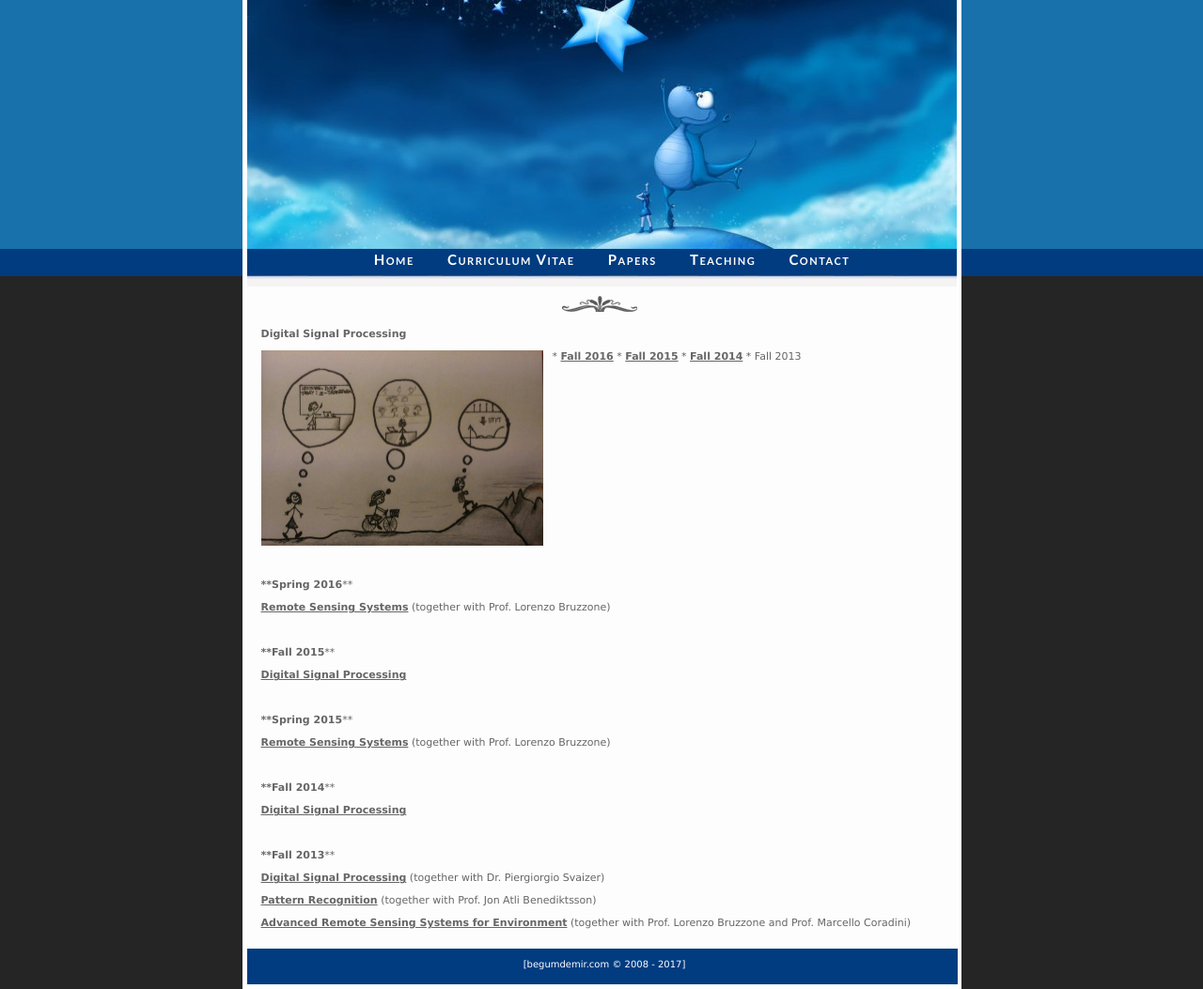
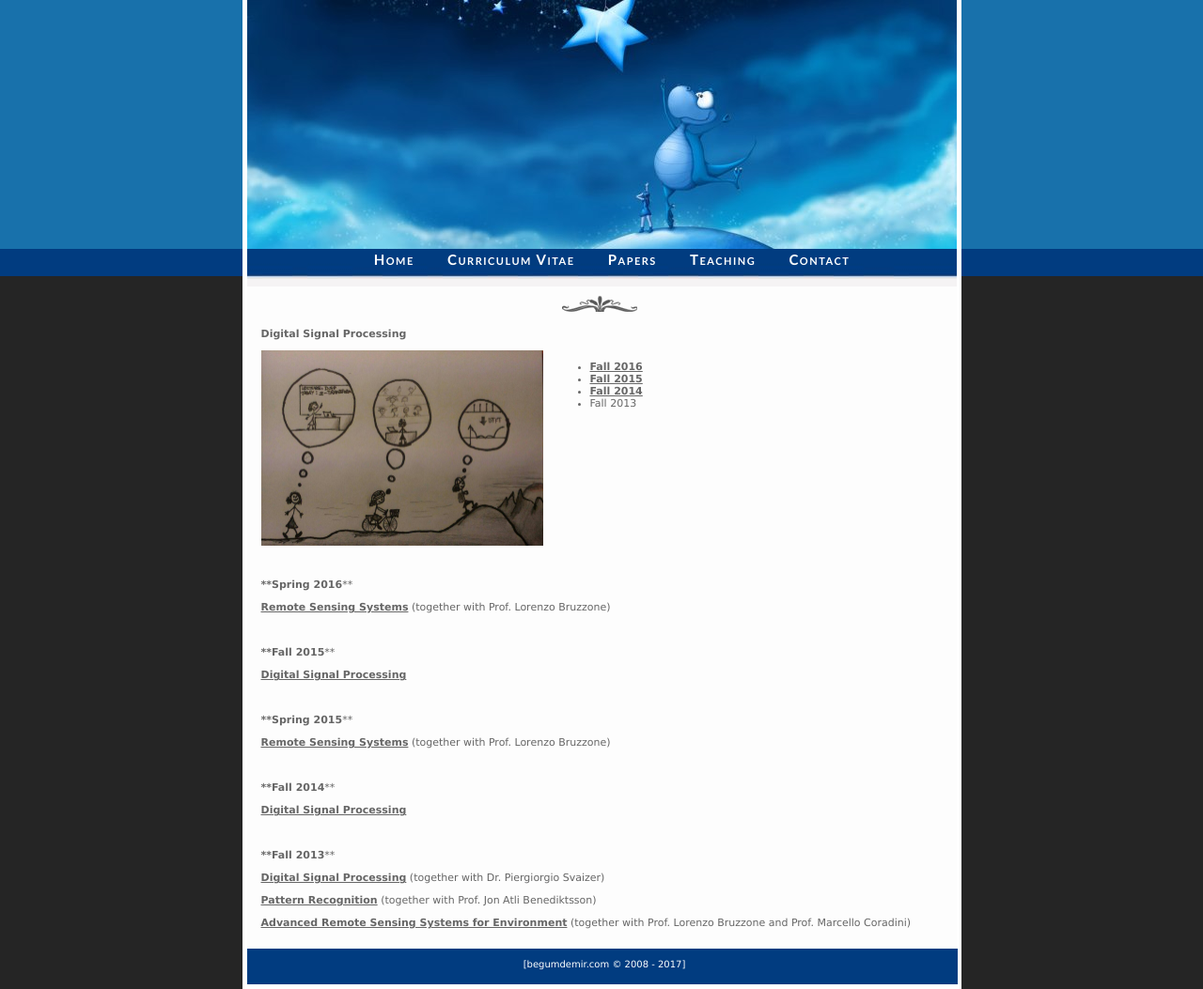
Before and after one commit to zafatar/bd, a Jekyll site: the page built from teaching.md, in a window 1280 px wide. Shown: the whole page at 94% size. Built offline with Jekyll 4.4.1, drawn with Linux system fonts in a browser that asks for light colours.

Commit message:
teaching updated

```diff
--- a/teaching.md
+++ b/teaching.md
@@ -13,10 +13,12 @@ guid: http://www.begumdemir.com/?page_id=74
     <img src="assets/images/dsp_1.jpg" width="300px">
   </div>
   <div style="float:left; padding-left:10px;">
-    * <a title="Digital Signal Processing" href="http://rslab-tech.disi.unitn.it/moodle/course/view.php?id=11" target="_blank">Fall 2016</a>
-    * <a title="Digital Signal Processing" href="http://rslab-tech.disi.unitn.it/moodle/course/view.php?id=8" target="_blank">Fall 2015</a>
-    * <a title="Digital Signal Processing" href="http://rslab-tech.disi.unitn.it/moodle/course/view.php?id=3" target="_blank">Fall 2014</a>
-    * Fall 2013
+    <ul>
+      <li><a title="Digital Signal Processing" href="http://rslab-tech.disi.unitn.it/moodle/course/view.php?id=11" target="_blank">Fall 2016</a></li>
+      <li><a title="Digital Signal Processing" href="http://rslab-tech.disi.unitn.it/moodle/course/view.php?id=8" target="_blank">Fall 2015</a></li>
+      <li><a title="Digital Signal Processing" href="http://rslab-tech.disi.unitn.it/moodle/course/view.php?id=3" target="_blank">Fall 2014</a></li>
+      <li>Fall 2013</li>
+    </ul>
   </div>
   <br style="clear:both;"/>
 </div>
```
